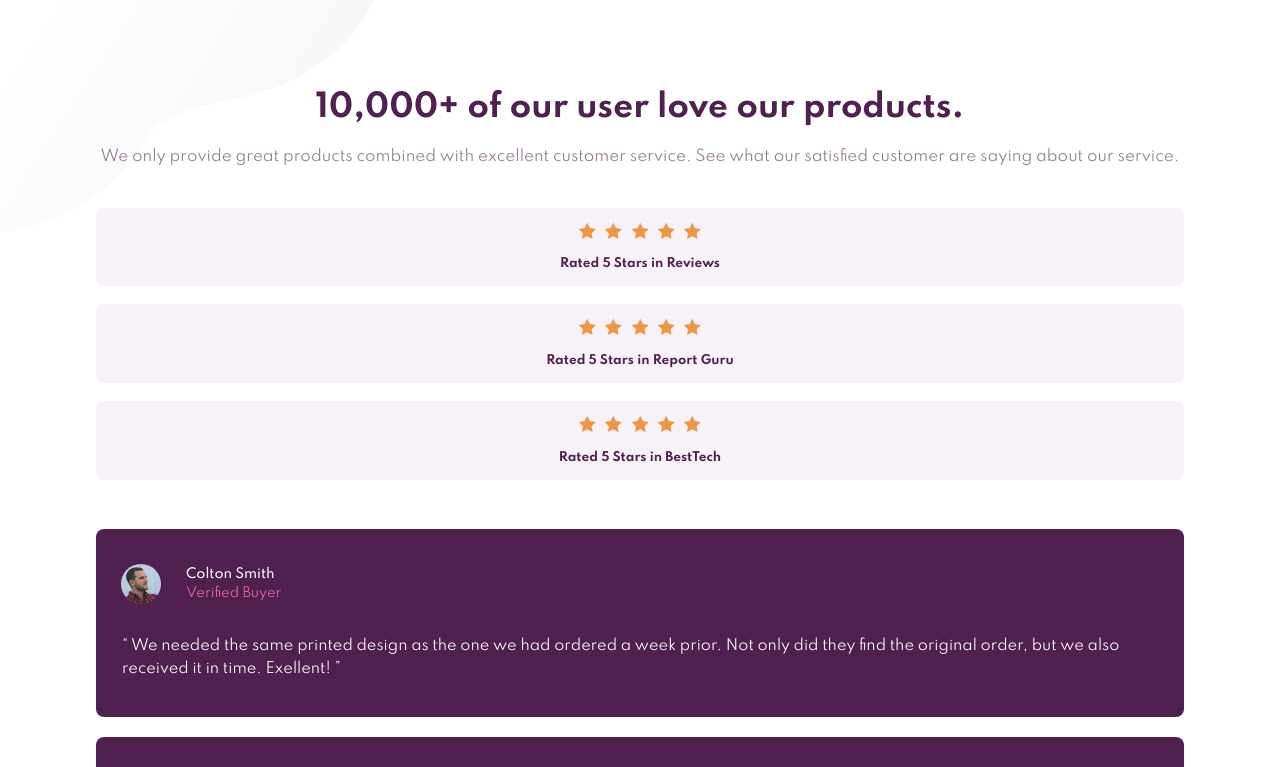
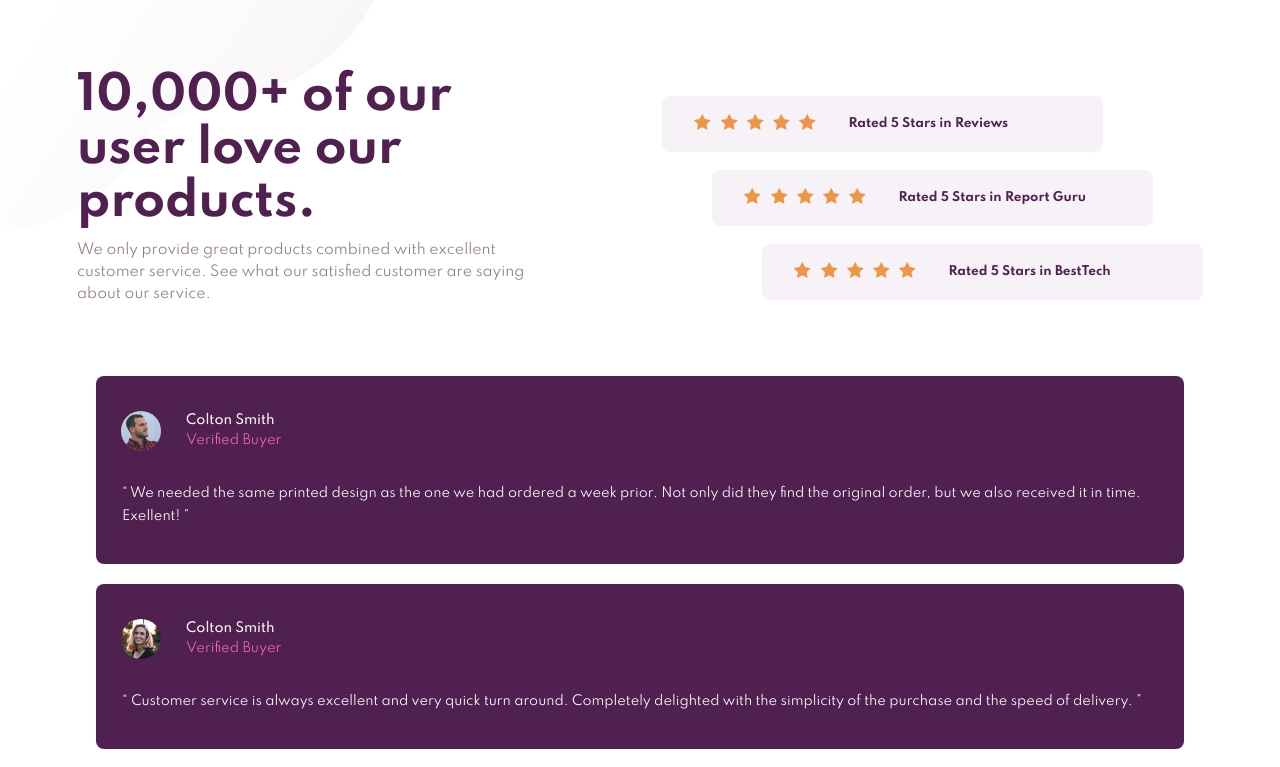
Before and after one commit to RenszCamacho/Social-Proof-Section, a website built with Parcel: page src/index.html in a window 1280 px wide. Shown: the top 767 px of the page. Built offline with nearby package versions, Linux system fonts and the light colour scheme.

Commit message:
Social. Large size. description. Done.

```diff
--- a/src/index.html
+++ b/src/index.html
@@ -34,7 +34,7 @@
           </div>
 
           <div class="reviews__ratesWrap">
-            <div class="reviews__rate">
+            <div class="reviews__rate reviews__rate--first">
               <div class="reviews__rateStars">
                 <img
                   src="./imges/icon-star.svg"
@@ -67,7 +67,7 @@
               >
             </div>
 
-            <div class="reviews__rate">
+            <div class="reviews__rate reviews__rate--second">
               <div class="reviews__rateStars">
                 <img
                   src="./imges/icon-star.svg"
@@ -100,7 +100,7 @@
               >
             </div>
 
-            <div class="reviews__rate">
+            <div class="reviews__rate reviews__rate--third">
               <div class="reviews__rateStars">
                 <img
                   src="./imges/icon-star.svg"
--- a/src/sass/_responsive.scss
+++ b/src/sass/_responsive.scss
@@ -1,7 +1,7 @@
 //Responsive Variables.
 $breakpoints: (
   small: 375px,
-  medium: 812px,
+  medium: 768px,
   large: 1020px,
   xlarge: 1200px,
   xxlarge: 1440px,
@@ -10,11 +10,11 @@ $breakpoints: (
 //Responsive Function
 @mixin rwd($bp) {
   @if map-has-key($breakpoints, $bp) {
-    @media screen and (max-width: map-get($breakpoints, $bp)) {
+    @media screen and (min-width: map-get($breakpoints, $bp)) {
       @content;
     }
   } @else {
-    @media screen and (max-width: $bp) {
+    @media screen and (min-width: $bp) {
       @content;
     }
   }
--- a/src/sass/_reviewsDescription.scss
+++ b/src/sass/_reviewsDescription.scss
@@ -20,10 +20,20 @@
     align-items: center;
     text-align: center;
     margin-bottom: 3.1rem;
+
+    @include rwd(large) {
+      flex-wrap: nowrap;
+      justify-content: space-around;
+      text-align: start;
+    }
   }
 
   &__text {
     margin-bottom: 4rem;
+
+    @include rwd(large) {
+      width: 40%;
+    }
   }
 
   &__title {
@@ -31,11 +41,16 @@
     font-size: 3.1rem;
     font-weight: 700;
     padding: 2rem 3.2rem;
+
+    @include rwd(large) {
+      padding: 0 0 1rem 0;
+      font-size: 4.6rem;
+    }
   }
 
   &__paragraph {
     color: var(--s-dark-grayish-magenta);
-    font-size: 1.5rem;
+    font-size: 1.4rem;
     line-height: 2.2rem;
   }
 
@@ -45,10 +60,35 @@
     padding: 1.5rem 5.6rem;
     margin-bottom: 1.8rem;
     border-radius: 0.8rem;
+
+    @include rwd(large) {
+      width: 44.1rem;
+      height: 5.6rem;
+      display: flex;
+      align-items: center;
+      padding: 1.5rem 0;
+    }
+  }
+
+  &__rate--second {
+    @include rwd(large) {
+      margin-left: 5rem;
+    }
+  }
+
+  &__rate--third {
+    @include rwd(large) {
+      margin-left: 10rem;
+    }
   }
 
   &__rateStars {
     margin-bottom: 1rem;
+
+    @include rwd(large) {
+      margin-bottom: 0;
+      padding: 0 3rem;
+    }
   }
 
   &__rateImg {
--- a/src/sass/_reviewsTestimonials.scss
+++ b/src/sass/_reviewsTestimonials.scss
@@ -48,7 +48,7 @@
   }
 
   &__cardDescription {
-    font-size: 1.445rem;
+    font-size: 1.29rem;
     line-height: 2.3rem;
     font-weight: 400;
     padding: 1px;
```
